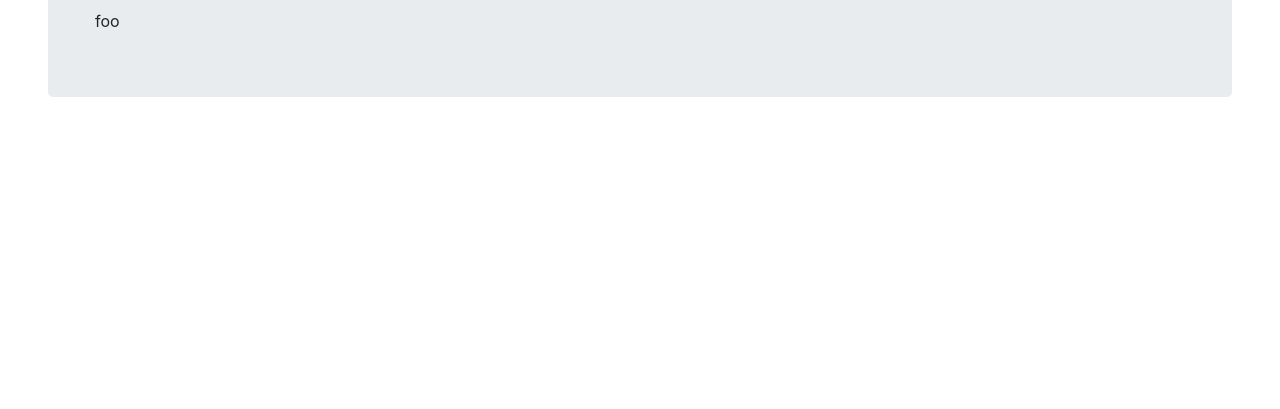
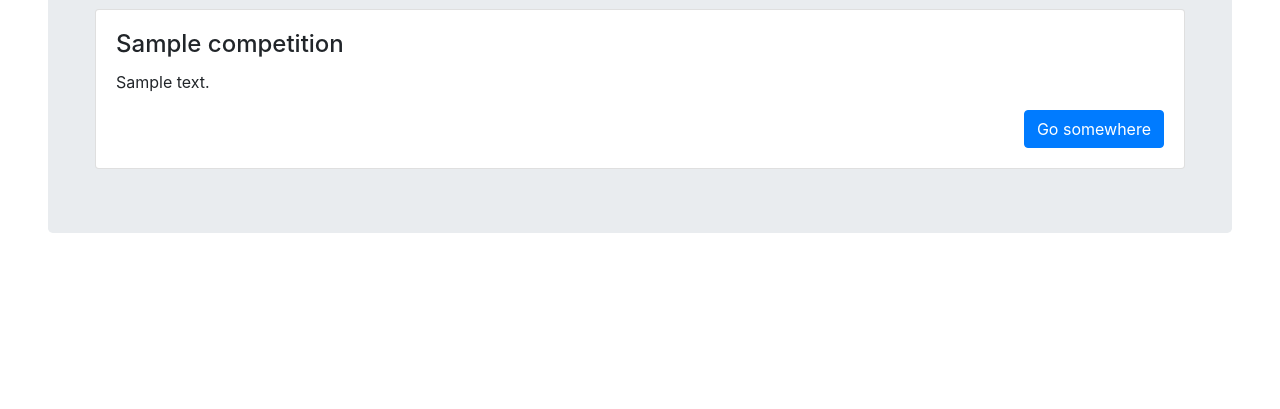
Before and after one commit to latra/codeleague, a Django app: template apps/league/templates/home.html in a window 1280 px wide. Shown: the part 347-756 px from the top of the page. Run offline with Django 3.2, Linux system fonts and the light colour scheme; the template is opened without the code that fills it: values that come from a table or form of the project are taken from there, others are empty; a user stored in the database is signed in; tables that the repository leaves empty hold one stand-in row (values such as "Sample post"); parts of the project's set-up code (start-up, migrations or seed data) failed here and were passed over; some libraries are stand-ins or nearby versions.

Commit message:
Now it is has created the ListView for competitions

```diff
--- a/apps/league/templates/home/auth.html
+++ b/apps/league/templates/home/auth.html
@@ -4,10 +4,18 @@
 </div>
 <h1>Home</h1>
 <div class="container">
-    {% for foo in competitions %}
-    foo
+    {% for compet in competition_list %}
+        <div class="row">
+            <div class="col-12">
+                <div class="card">
+                    <div class="card-body">
+                        <h4 class="card-title">{{ compet.title }}</h4>
+                        <p class="card-text">{{ compet.description }}</p>
+                        <a href="#" class="btn btn-primary float-right">Go somewhere</a>
+                    </div>
+                </div>
+            </div>
+        </div>
     {% endfor %}
 
-    <div class="row1"></div>
-
 </div>
```
Also changed, not shown: apps/league/views.py (+5 -3 lines).
